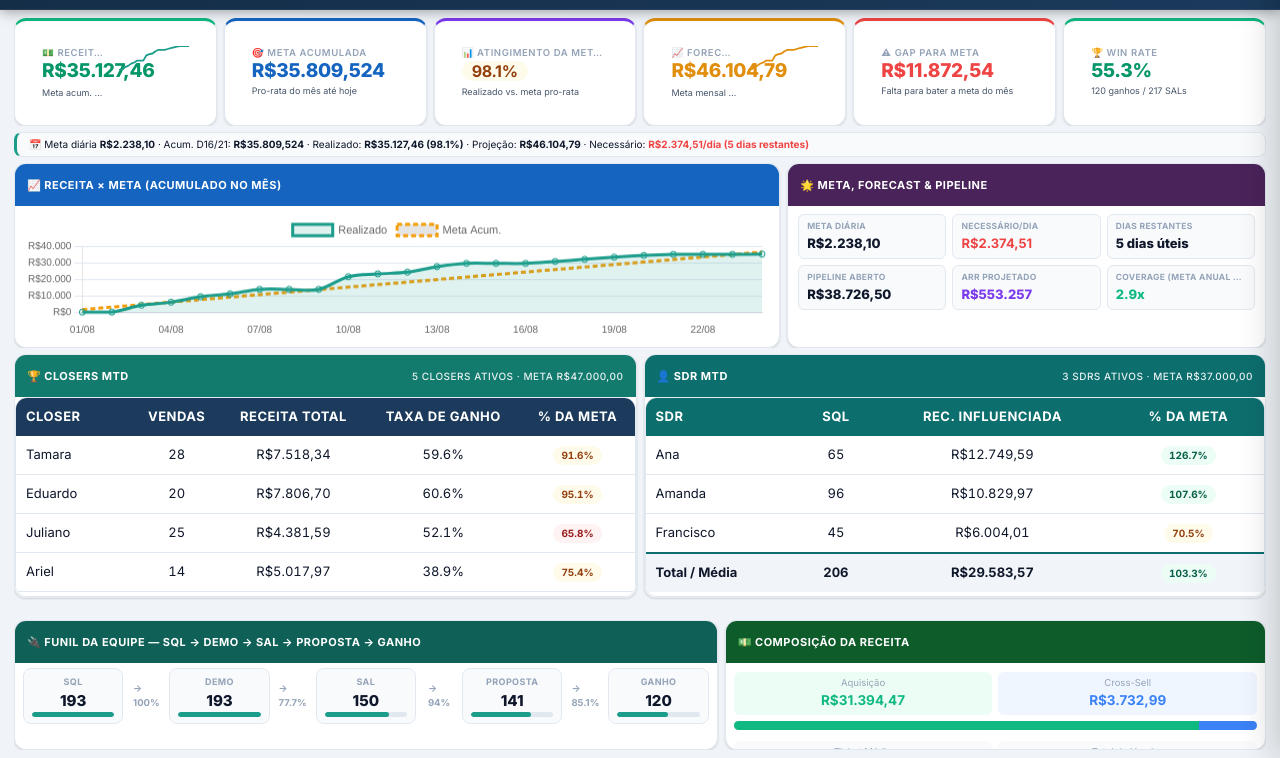
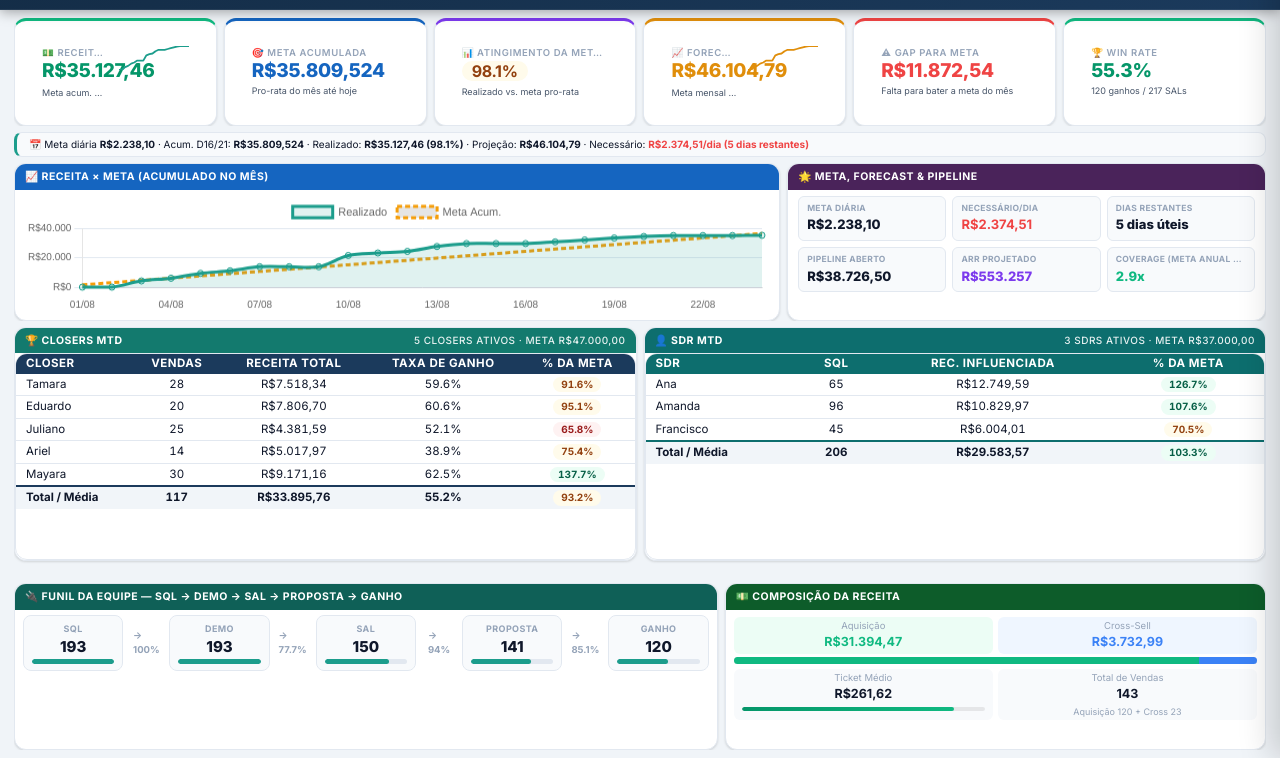
Before and after one commit to michaelamplimed/Amplimed-Painel-Comercial, a website: page index.html in a window 1280 px wide. Shown: the part 42-800 px from the top of the page. Drawn offline with nearby package versions, Linux system fonts and the light colour scheme.

Commit message:
fix: corrige corte real de conteudo no layout single-screen (Total dos Closers, painel Composicao da Receita) - min-height:42px fixo no .sec-hdr estava consumindo espaco sem que os overrides de padding/font surtissem efeito; ajusta pesos do grid (chart tinha folga ociosa, tabelas/composicao ficavam sem espaco) e reduz paddings/fontes das tabelas e cards do rodape

```diff
--- a/index.html
+++ b/index.html
@@ -342,9 +342,9 @@
 .kv-row>span:first-child{display:flex;align-items:baseline;flex:1;min-width:0;white-space:nowrap}
 .kv-row>span:first-child::after{content:"";flex:1;border-bottom:1px dotted var(--border);margin:0 8px;transform:translateY(-4px);min-width:14px}
 .kv-row>strong,.kv-row>*:last-child{flex-shrink:0;white-space:nowrap}
-.kcard-gauge-track{height:5px;border-radius:4px;background:rgba(0,0,0,.08);overflow:hidden;margin-top:5px}
+.kcard-gauge-track{height:4px;border-radius:4px;background:rgba(0,0,0,.08);overflow:hidden;margin-top:3px}
 .kcard-gauge-fill{height:100%;border-radius:4px;background:linear-gradient(90deg,#059669,#10B981);transition:width .5s ease}
-.mrr-split-track{display:flex;height:9px;border-radius:6px;overflow:hidden;background:rgba(0,0,0,.08)}
+.mrr-split-track{display:flex;height:7px;border-radius:6px;overflow:hidden;background:rgba(0,0,0,.08)}
 .mrr-split-fill-acq{background:var(--gn,#10B981);height:100%;transition:width .5s ease}
 .mrr-split-fill-cross{background:var(--bl,#2563EB);height:100%;transition:width .5s ease}
 .mrr-split-labels{display:flex;justify-content:space-between;font-size:9.5px;color:var(--ink3);margin-top:5px}
@@ -657,7 +657,7 @@
 .content{flex:1!important;min-height:0!important;overflow:hidden!important;padding:8px 14px!important;display:flex!important;flex-direction:column!important;box-sizing:border-box}
 .section.active{display:flex!important;flex-direction:column!important;flex:1!important;min-height:0!important;overflow:hidden!important}
 /* sec-ceo: grid com ultima linha preenchendo o restante */
-#sec-ceo{display:grid!important;grid-template-rows:auto auto minmax(0,1fr) minmax(0,1.4fr) minmax(0,.7fr);gap:6px;height:100%;max-height:100%;overflow:hidden}
+#sec-ceo{display:grid!important;grid-template-rows:auto auto minmax(0,.85fr) minmax(0,1.35fr) minmax(0,.9fr);gap:6px;height:100%;max-height:100%;overflow:hidden}
 /* KPI hero (scorecard executivo — 6 KPIs) — nunca quebra em 2 linhas: no
    painel de tela única, altura é o recurso escasso, não largura. */
 .kgrid-hero{margin-bottom:0!important;gap:7px!important;grid-template-columns:repeat(6,minmax(0,1fr))!important;max-height:112px;overflow:hidden}
@@ -670,13 +670,13 @@
 /* linha central: gráfico + painel meta/forecast/pipeline */
 .central-row{gap:7px!important;margin-bottom:0!important;display:grid!important;min-height:0;max-height:100%;height:100%;overflow:hidden}
 .central-row .sec-card{display:flex!important;flex-direction:column!important;overflow:hidden!important;min-height:0;margin-bottom:0!important}
-.central-row .sec-body{flex:1!important;min-height:0;overflow:hidden!important;padding:8px 10px!important;display:flex!important;flex-direction:column!important}
+.central-row .sec-body{flex:1!important;min-height:0;overflow:hidden!important;padding:6px 10px!important;display:flex!important;flex-direction:column!important}
 .central-row .chart-wrap{flex:1;min-height:0;height:auto;position:relative}
 .central-row .chart-wrap canvas{position:absolute;inset:0;width:100%!important;height:100%!important}
 /* rodapé: funil da equipe + composição/aging */
 .footer-row{gap:7px!important;margin-bottom:0!important;display:grid!important;min-height:0;max-height:100%;overflow:hidden}
 .footer-row .sec-card{margin-bottom:0!important;min-height:0;max-height:100%;overflow:hidden;display:flex!important;flex-direction:column!important}
-.footer-row .sec-body{padding:7px 10px!important;min-height:0;overflow:hidden!important;flex:1!important}
+.footer-row .sec-body{padding:4px 10px!important;min-height:0;overflow:hidden!important;flex:1!important}
 /* two-col: preenche o 1fr do grid */
 .two-col{gap:7px!important;margin-bottom:0!important;display:flex!important;align-items:stretch!important;min-height:0;height:100%;max-height:100%;overflow:hidden}
 .two-col .sec-card{display:flex!important;flex-direction:column!important;flex:1!important;overflow:hidden!important;min-height:0}
@@ -704,10 +704,10 @@
   .footer-row .sec-body{padding:5px 8px!important}
   .aging-legend{display:none}
 }
-@media(max-height:900px){
+@media(max-height:960px){
   #sdr-insight{display:none}
 }
-@media(max-height:740px){
+@media(max-height:960px){
   #aging-bars-wrap{display:none}
 }
 @media(max-height:700px){
@@ -719,16 +719,16 @@
   #sec-ceo{grid-template-rows:auto minmax(0,1fr) minmax(0,1.4fr)!important}
 }
 /* tipografia — equilibrada entre topo e base do painel */
-.sec-hdr{padding:6px 12px!important;font-size:11px!important}
-.tbl-wrap table td,.tbl-wrap table th{padding:9px 10px!important;font-size:13px!important}
+.sec-hdr{padding:5px 10px!important;font-size:10.5px!important;min-height:0!important}
+.tbl-wrap table td,.tbl-wrap table th{padding:3px 10px!important;font-size:11.5px!important;line-height:1.15!important}
 .kcard-val{font-size:19px!important}
 .kcard-lbl{font-size:9.5px!important}
 .kcard-inner{padding:9px 11px!important}
 .three-col .sec-body{padding:9px 12px!important}
 .kv-list .kv-row{padding:4px 0!important;font-size:12.5px!important}
 .kv-list hr{margin:3px 0!important}
-.mrr-box{padding:4px 8px!important;margin-top:4px}
-.kgrid-2{gap:6px!important}
+.mrr-box{padding:2px 8px!important;margin-top:2px}
+.kgrid-2{gap:5px!important}
 </style>
 </head>
 <body>
@@ -830,25 +830,25 @@
         <div class="kgrid-2 mb-0">
           <div class="mrr-box" style="background:var(--gn-bg)">
             <div style="font-size:9.5px;color:var(--ink3)">Aquisi&ccedil;&atilde;o</div>
-            <div id="mrr-acq" style="font-size:13.5px;font-weight:700;color:var(--gn)">—</div>
+            <div id="mrr-acq" style="font-size:12.5px;font-weight:700;color:var(--gn)">—</div>
           </div>
           <div class="mrr-box" style="background:var(--bl-bg)">
             <div style="font-size:9.5px;color:var(--ink3)">Cross-Sell</div>
-            <div id="mrr-cross" style="font-size:13.5px;font-weight:700;color:var(--bl)">—</div>
+            <div id="mrr-cross" style="font-size:12.5px;font-weight:700;color:var(--bl)">—</div>
           </div>
         </div>
-        <div style="margin-top:6px">
+        <div style="margin-top:3px">
           <div class="mrr-split-track"><div class="mrr-split-fill-acq" id="mrr-split-acq" style="width:50%"></div><div class="mrr-split-fill-cross" id="mrr-split-cross" style="width:50%"></div></div>
         </div>
-        <div class="kgrid-2 mb-0" style="margin-top:7px">
+        <div class="kgrid-2 mb-0" style="margin-top:3px">
           <div class="mrr-box" style="background:var(--surface2)">
             <div style="font-size:9.5px;color:var(--ink3)">Ticket M&eacute;dio</div>
-            <div class="js-ticket-medio" style="font-size:13.5px;font-weight:700;color:var(--ink)">—</div>
+            <div class="js-ticket-medio" style="font-size:12.5px;font-weight:700;color:var(--ink)">—</div>
             <div class="kcard-gauge-track"><div class="kcard-gauge-fill" id="kcard-ticket-gauge" style="width:0%"></div></div>
           </div>
           <div class="mrr-box" style="background:var(--surface2)">
             <div style="font-size:9.5px;color:var(--ink3)">Total de Vendas</div>
-            <div id="kcard-vendas-2-v" style="font-size:13.5px;font-weight:700;color:var(--ink)">—</div>
+            <div id="kcard-vendas-2-v" style="font-size:12.5px;font-weight:700;color:var(--ink)">—</div>
             <div id="kcard-vendas-2-n" style="font-size:9px;color:var(--ink3);margin-top:1px">—</div>
           </div>
         </div>
```
